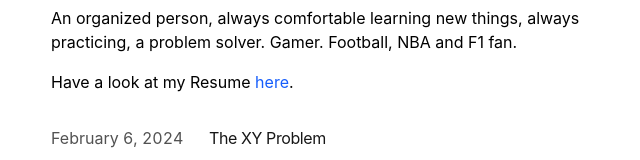
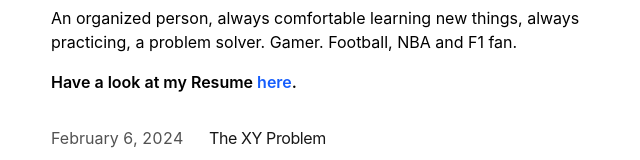
Before and after one commit to laurentcodes/laurent-portfolio-minimal, a Next.js app: page / in a window 1280 px wide. Shown: the part 346-506 px from the top of the page, without its empty margins (301-941 px from the left). Built offline with nearby package versions, Linux system fonts and the light colour scheme.

Commit message:
fix: minor fix

```diff
--- a/app/page.tsx
+++ b/app/page.tsx
@@ -20,7 +20,7 @@ export default function Page() {
 				practicing, a problem solver. Gamer. Football, NBA and F1 fan.
 			</p>
 
-			<p className='mb-4'>
+			<p className='mb-4 font-semibold'>
 				Have a look at my Resume{' '}
 				<a
 					href='https://drive.google.com/file/d/1-pUuNuk2vuS0Nkt3GJpfqEs6J9UgaHVE/view?usp=sharing'
```
